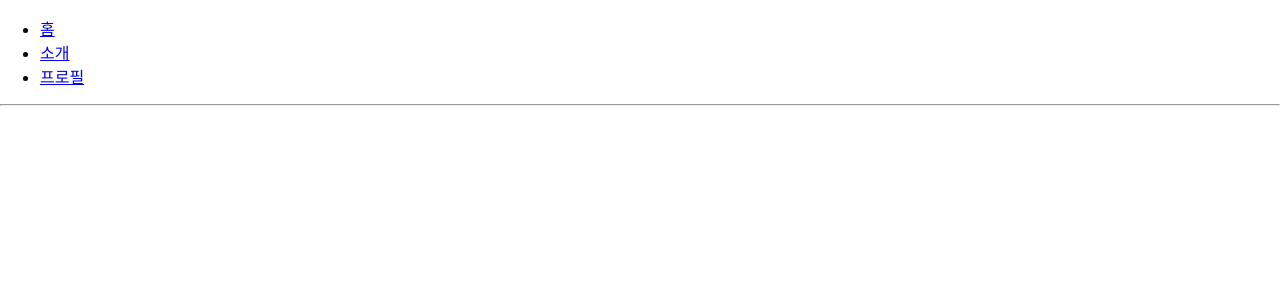
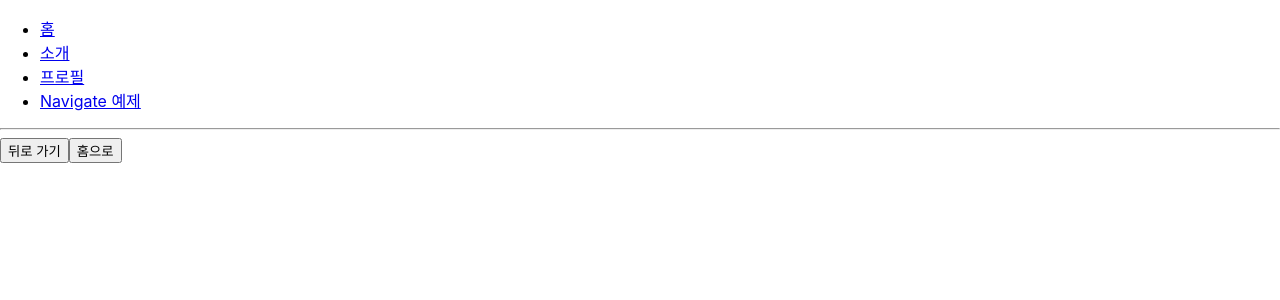
Before and after one commit to sieukim/learning-react, a React (Create React App) app in the folder router-tutorial/: page /navigate in a window 1280 px wide. Before the commit this address had no page. Shown: the top 300 px of the page. Built offline with nearby package versions, Linux system fonts and the light colour scheme.

Commit message:
13.6 리액트 라우터 부가 기능(navigate)

```diff
--- a/router-tutorial/src/App.js
+++ b/router-tutorial/src/App.js
@@ -4,6 +4,7 @@
 import Home from './Home';
 import Profiles from './Profiles';
 import Profile from './Profile';
+import NavigateSample from './NavigateSample';
 
 const App = () => {
   return (<div>
@@ -17,6 +18,9 @@
       <li>
         <Link to='/profiles'>프로필</Link>
       </li>
+      <li>
+        <Link to='/navigate'>Navigate 예제</Link>
+      </li>
     </ul>
     <hr />
     <Routes>
@@ -26,6 +30,7 @@
         <Route path='' element={<div>사용자를 선택하세요.</div>} />
         <Route path=':username' element={<Profile />} />
       </Route>
+      <Route path='/navigate' element={<NavigateSample />} />
     </Routes>
   </div>);
 };
--- /dev/null
+++ b/router-tutorial/src/NavigateSample.js
@@ -0,0 +1,23 @@
+import React from 'react';
+import { useNavigate } from 'react-router-dom';
+
+const NavigateSample = () => {
+  const navigate = useNavigate();
+
+  const goBack = () => {
+    navigate(-1);
+  };
+
+  const goHome = () => {
+    navigate('/');
+  };
+
+  return (
+    <div>
+      <button onClick={goBack}>뒤로 가기</button>
+      <button onClick={goHome}>홈으로</button>
+    </div>
+  );
+};
+
+export default NavigateSample;
```
